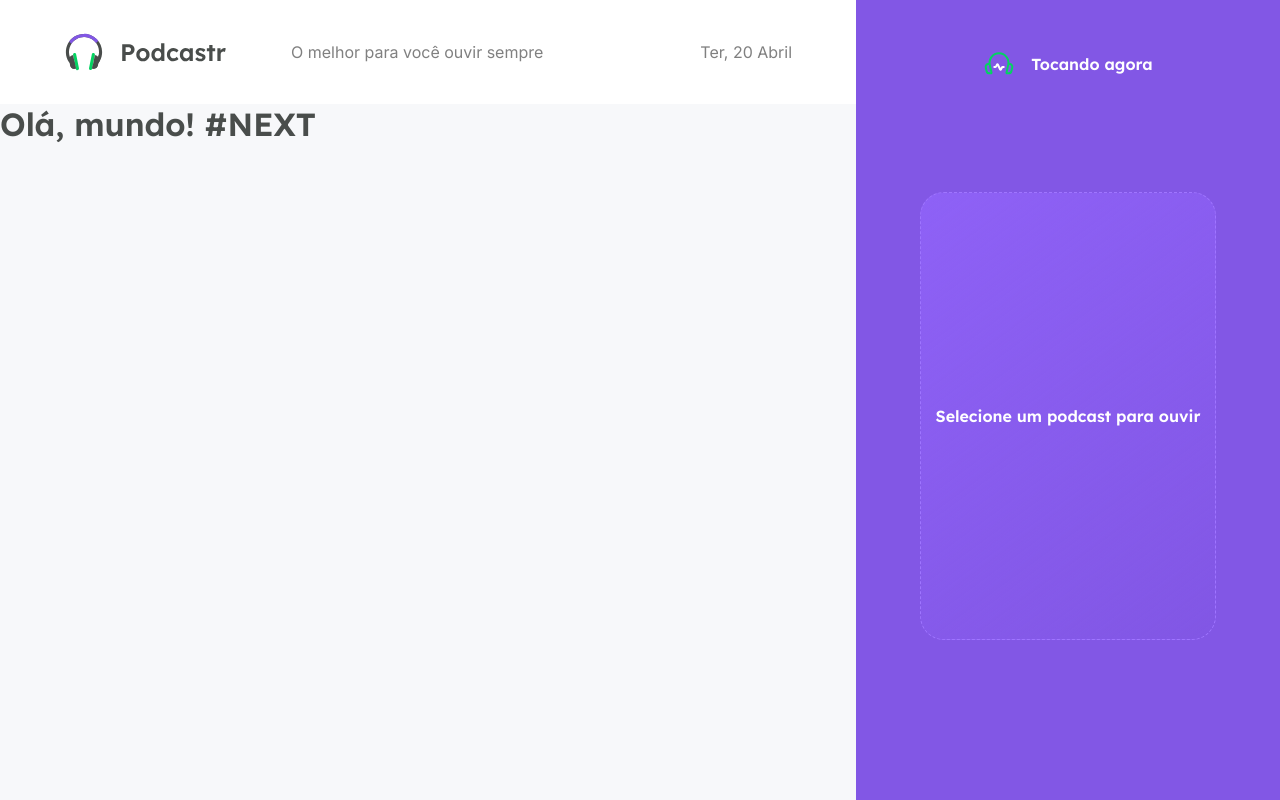
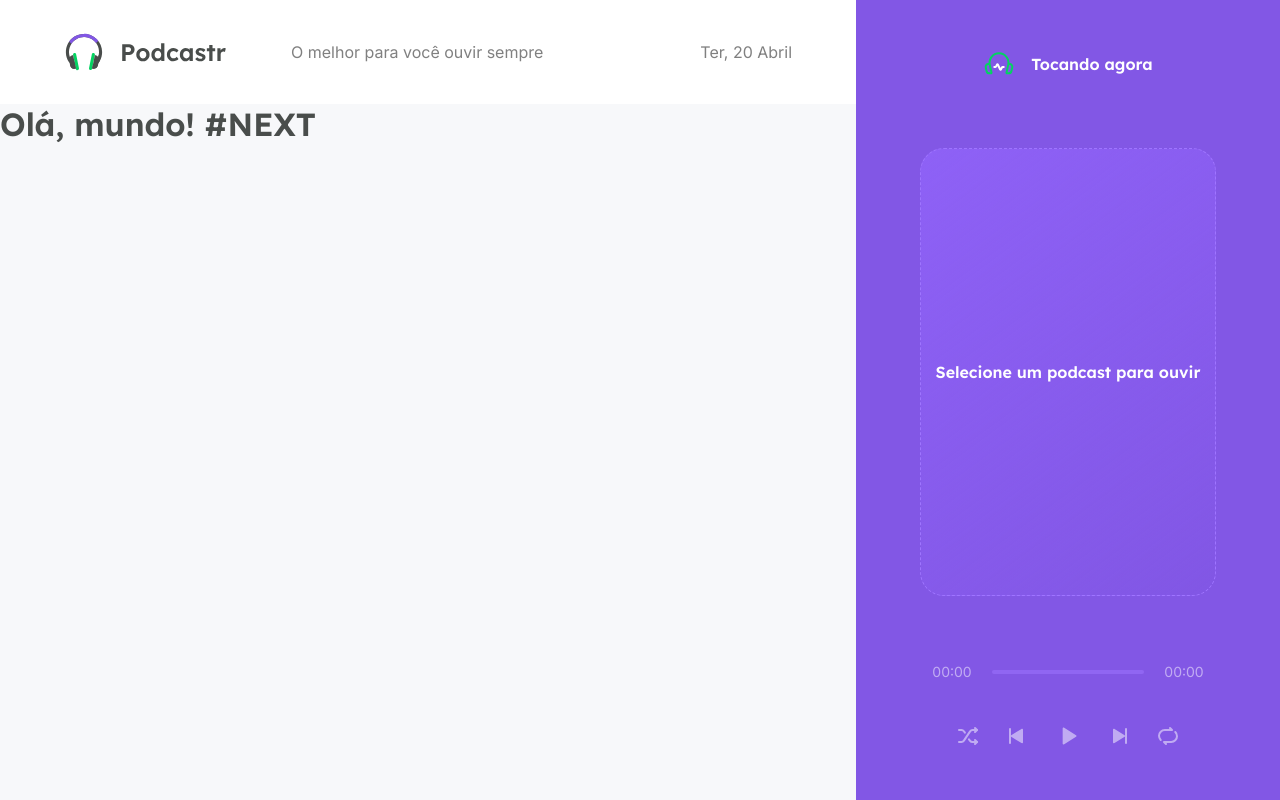
Before and after one commit to joaopaulopmedeiros/NLW-5, a Next.js app: page / in a window 1280 px wide. Built offline with nearby package versions, Linux system fonts and the light colour scheme.

Commit message:
styles: empty player

```diff
--- a/src/components/Player/index.tsx
+++ b/src/components/Player/index.tsx
@@ -4,14 +4,37 @@ export default function Player() {
     return (
         <div className={styles.playerContainer}>
             <header>
-                <img src="/playing.svg" alt="Tocando agora"/>
+                <img src="/playing.svg" alt="Tocando agora" />
                 <strong>Tocando agora</strong>
             </header>
             <div className={styles.emptyPlayer}>
                 <strong>Selecione um podcast para ouvir</strong>
             </div>
-            <footer>
-
+            <footer className={styles.empty}>
+                <div className={styles.progress}>
+                    <span>00:00</span>
+                    <div className={styles.slider}>
+                        <div className={styles.emptySlider} />
+                    </div>
+                    <span>00:00</span>
+                </div>
+                <div className={styles.buttons}>
+                    <button>
+                        <img src="/shuffle.svg" alt="Embaralhar" />
+                    </button>
+                    <button>
+                        <img src="/play-previous.svg" alt="Tocar anterior" />
+                    </button>
+                    <button>
+                        <img src="/play.svg" alt="Tocar" />
+                    </button>
+                    <button>
+                        <img src="/play-next.svg" alt="Tocar próxima" />
+                    </button>
+                    <button>
+                        <img src="/repeat.svg" alt="Repetir" />
+                    </button>
+                </div>
             </footer>
         </div>
     );
--- a/src/components/Player/styles.module.scss
+++ b/src/components/Player/styles.module.scss
@@ -22,6 +22,14 @@
         font-family: Lexend, sans-serif;
         font-weight: 680;
     }
+
+    footer {
+        align-self: stretch;
+
+        &.empty {
+            opacity: 0.5;
+        }
+    }
 }
 
 .emptyPlayer {
@@ -30,8 +38,54 @@
     border: 1.5px dashed var(--purple-300);
     border-radius: 1.5rem;
     background: linear-gradient(143.8deg, rgba(145, 100, 250, 0.8) 0%, rgba(0, 0, 0, 0) 100%);
+    margin: 2.5rem 0;
 
     display: flex;
     align-items: center;
     justify-content: center;
 }
+
+.progress {
+    display: flex;
+    align-items: center;
+    gap: 0.5rem;
+    font-size: 0.875rem;
+
+    span {
+        display: inline-block;
+        width: 4rem;
+        text-align: center;
+    }
+
+    .slider {
+        flex: 1;
+
+        .emptySlider {
+            width: 100%;
+            height: 4px;
+            background: var(--purple-300);
+            border-radius: 2px;
+        }
+    }
+}
+
+.buttons {
+    display: flex;
+    align-items: center;
+    justify-content: center;
+    margin-top: 2.5rem;
+    gap: 1.5rem;
+
+    button {
+        background: transparent;
+        border: 0;
+        font-size: 0;
+
+        &.playButton {
+            width: 4rem;
+            height: 4rem;
+            border-radius: 1rem;
+            background: var(--purple-400);
+        }
+    }
+}
```
